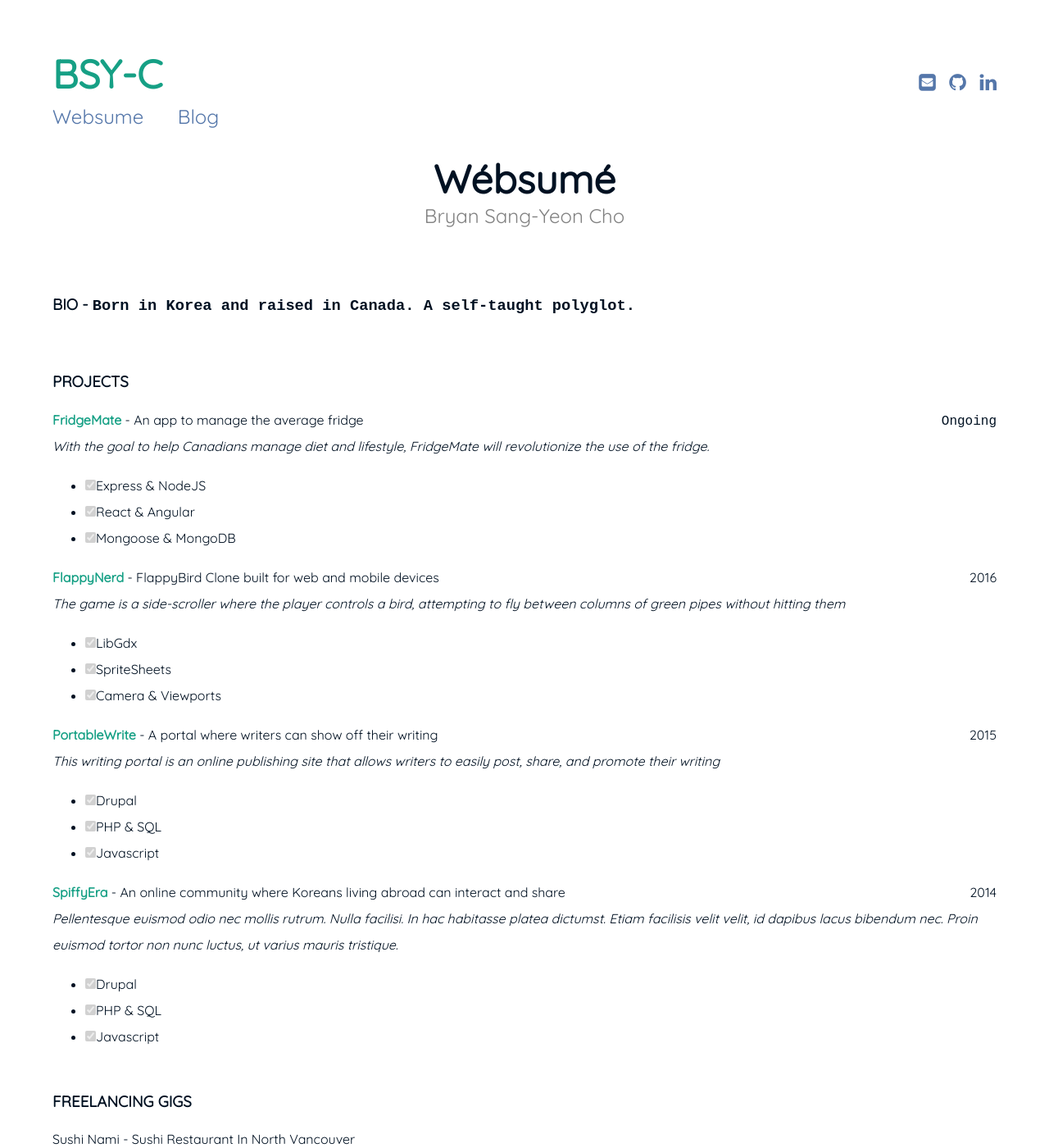
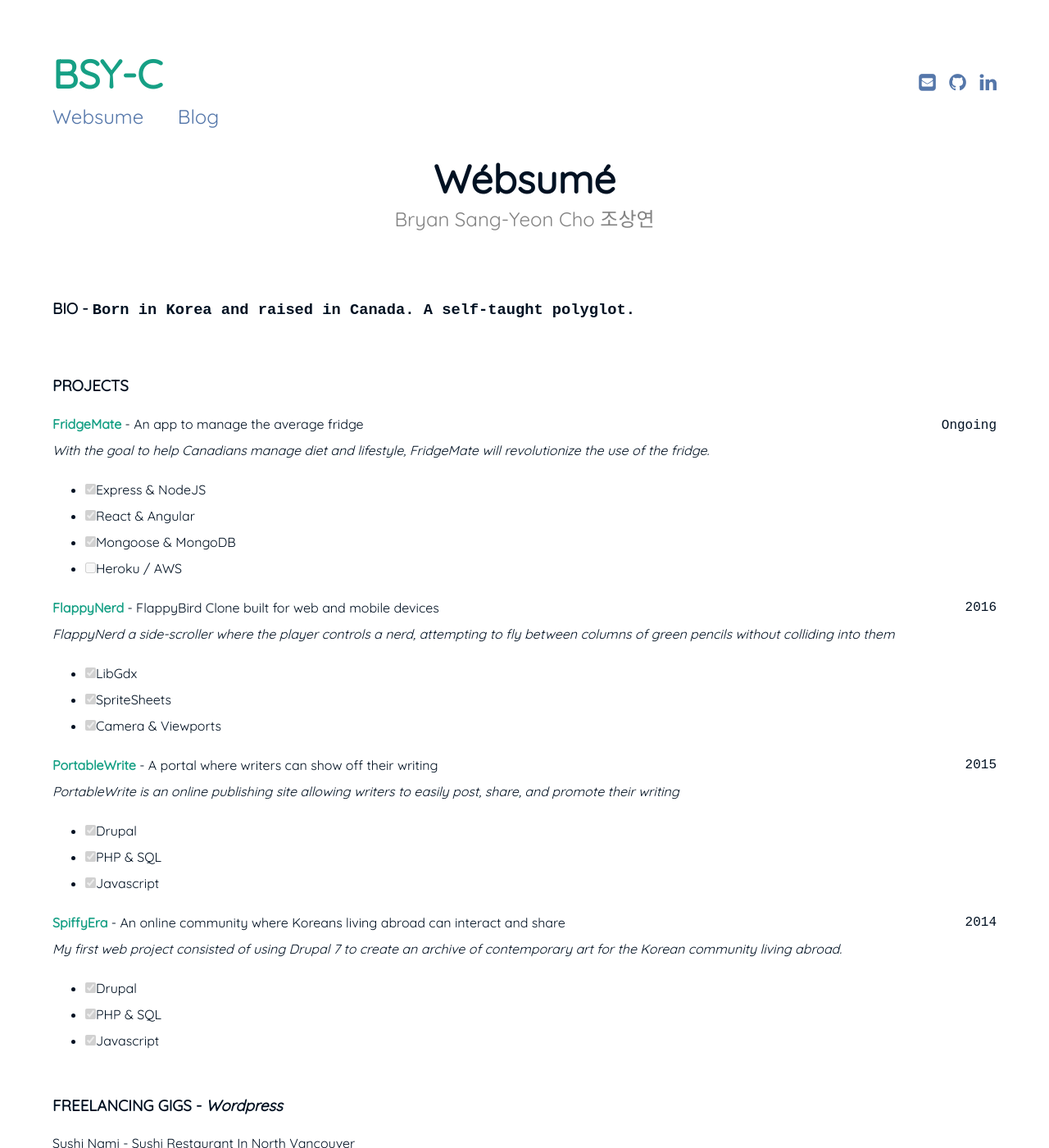
Before and after one commit to jbryan1112/jbryan1112.github.io, a Jekyll site: the page built from resume.md, in a window 1280 px wide and 1400 px high. Shown: the whole window at 82% size. Built offline with Jekyll 4.4.1, drawn with Linux system fonts in a browser that asks for light colours; some of the changed text lies outside the part shown.

Commit message:
Updated Resume

```diff
--- a/resume.md
+++ b/resume.md
@@ -1,7 +1,7 @@
 ---
 layout: page
 title: Wébsumé
-subtitle: Bryan Sang-Yeon Cho
+subtitle: Bryan Sang-Yeon Cho 조상연
 ---
 
 <br>
@@ -14,29 +14,29 @@ subtitle: Bryan Sang-Yeon Cho
 - [x] Express & NodeJS
 - [x] React & Angular
 - [x] Mongoose & MongoDB
+- [ ] Heroku / AWS
 
-**FlappyNerd** - FlappyBird Clone built for web and mobile devices<span style="float: right; ">2016</span>
-*The game is a side-scroller where the player controls a bird, attempting to fly between columns of green pipes without hitting them*
+**FlappyNerd** - FlappyBird Clone built for web and mobile devices<code style="float: right; ">2016</code>
+*FlappyNerd a side-scroller where the player controls a nerd, attempting to fly between columns of green pencils without colliding into them*
 - [x] LibGdx
 - [x] SpriteSheets
 - [x] Camera & Viewports
 
-**PortableWrite** - A portal where writers can show off their writing<span style="float: right; ">2015</span>
-*This writing portal is an online publishing site that allows writers to easily post, share, and promote their writing*
+**PortableWrite** - A portal where writers can show off their writing<code style="float: right; ">2015</code>
+*PortableWrite is an online publishing site allowing writers to easily post, share, and promote their writing*
 - [x] Drupal
 - [x] PHP & SQL
 - [x] Javascript
 
-
-**SpiffyEra** - An online community where Koreans living abroad can interact and share<span style="float: right; ">2014</span>
-*Pellentesque euismod odio nec mollis rutrum. Nulla facilisi. In hac habitasse platea dictumst. Etiam facilisis velit velit, id dapibus lacus bibendum nec. Proin euismod tortor non nunc luctus, ut varius mauris tristique.*
+**SpiffyEra** - An online community where Koreans living abroad can interact and share<code style="float: right; ">2014</code>
+*My first web project consisted of using Drupal 7 to create an archive of contemporary art for the Korean community living abroad.*
 - [x] Drupal
 - [x] PHP & SQL
 - [x] Javascript
 <br><br>
 
 
-### FREELANCING GIGS
+### FREELANCING GIGS - *Wordpress*
 
 Sushi Nami - Sushi Restaurant In North Vancouver
 
```
Also changed, not shown: other parts of resume.md (+6 -4 lines).
